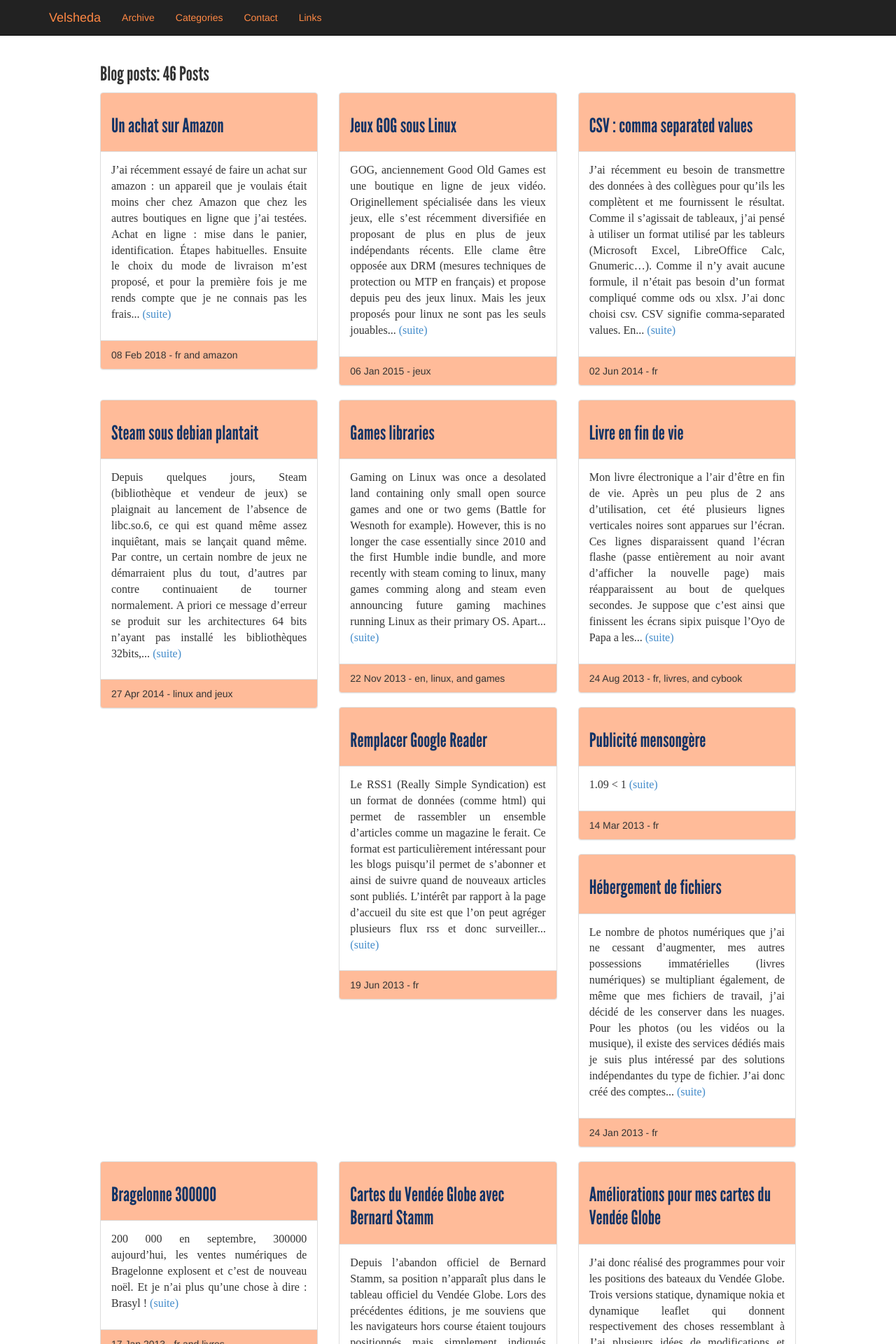
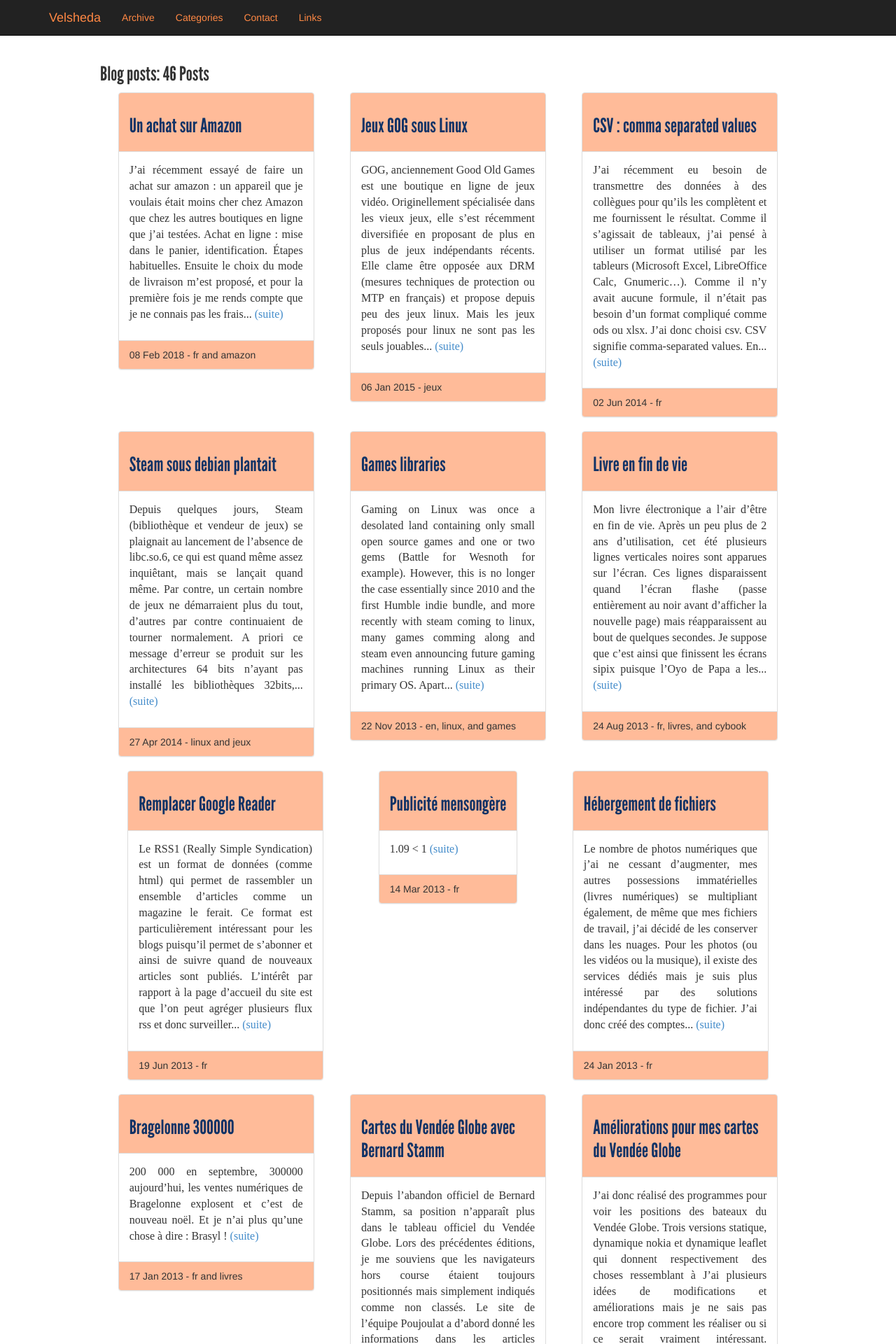
Before and after one commit to ehainry/ehainry.github.io, a Jekyll site: the page built from index.html, in a window 1280 px wide. Shown: the top 1920 px of the page at 70% size. Built offline with Jekyll 4.4.1, drawn with Linux system fonts in a browser that asks for light colours.

Commit message:
Essai de flexbox

```diff
--- a/css/plus.css
+++ b/css/plus.css
@@ -15,7 +15,8 @@ h3 {
 p {font-size: 16px; font-family: serif;text-align: justify}
 p+p {text-indent:1em;}
 img {max-width: 90%}
-.post {display: inline-table}
+.fbox {display: flex; flex-wrap: wrap; justify-content: space-around}
+.post {display: inline-table; max-width: 20em}
 .postdate {font-family: "Monospace"}
 .date {margin-top: 1em; font-size: 75%; border-top: solid thin; max-width: 25em}
 .foot {float: right; text-align: right}
--- a/index.html
+++ b/index.html
@@ -4,9 +4,9 @@ title: "Velsheda"
 ---
 
 <h1>Blog posts: {{ site.posts | size }} Posts</h1>
-<div class="row" id="list">
+<div class="fbox" id="list">
 	{% for post in site.posts %}
-	<div class="post col-md-4">
+	<div class="post">
 		<div class="panel panel-default">
 			<div class="panel-heading">
 	<h2><a href="{{ post.url }}">{{ post.title }}</a></h2>
```
